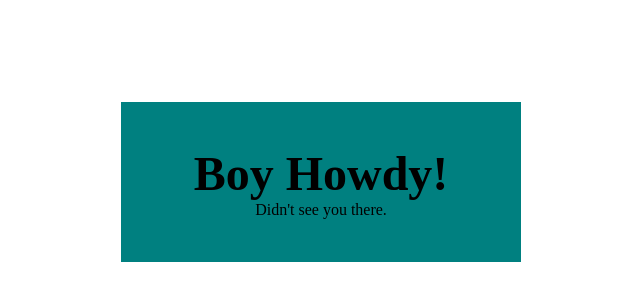
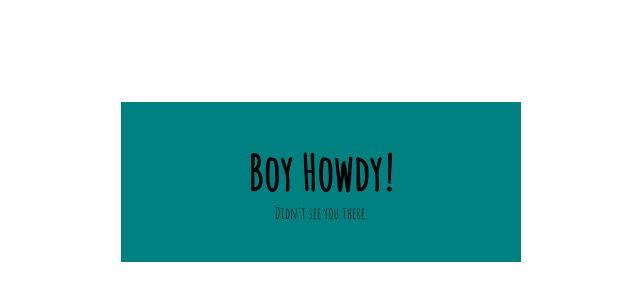
Before and after one commit to afialydia/CSS_HTML_ANIMATION_PRACTICE, a plain HTML site: page FlippingAnimation/index.html in a window 1280 px wide. Shown: the part 218-518 px from the top of the page, without its empty margins (319-959 px from the left). Drawn offline with Linux system fonts and the light colour scheme.

Commit message:
change font

```diff
--- a/FlippingAnimation/index.css
+++ b/FlippingAnimation/index.css
@@ -8,6 +8,7 @@ body{
     height: 100vh;
     display:grid;
     place-items:center;
+    font-family: 'Amatic SC', cursive;
 }
 
 .card{
--- a/FlippingAnimation/index.html
+++ b/FlippingAnimation/index.html
@@ -4,6 +4,7 @@
     <meta name="viewport" content="width=device-width, initial-scale=1.0">
     <meta http-equiv="X-UA-Compatible" content="ie=edge">
     <link rel="stylesheet" href="index.css">
+    <link href="https://fonts.googleapis.com/css?family=Amatic+SC&display=swap" rel="stylesheet">
     <title>Practice Makes Progress</title>
 </head>
 <body>
```
